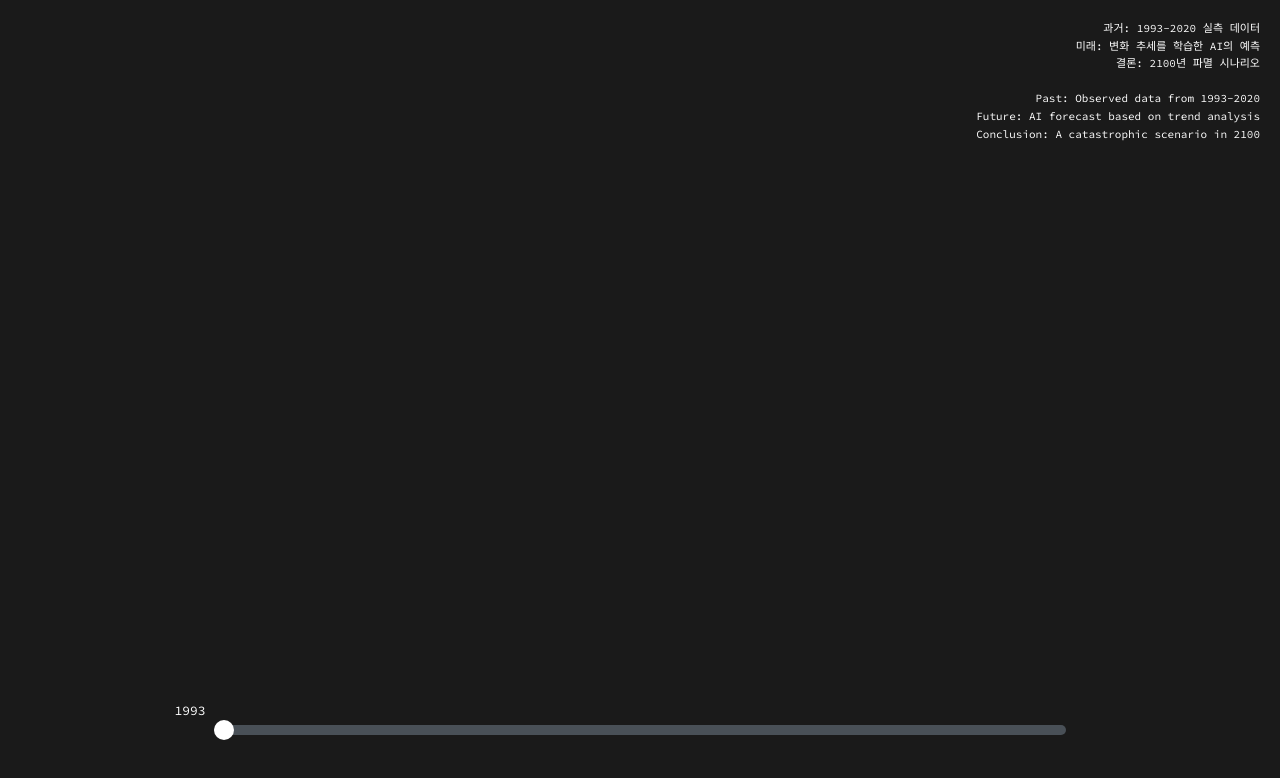
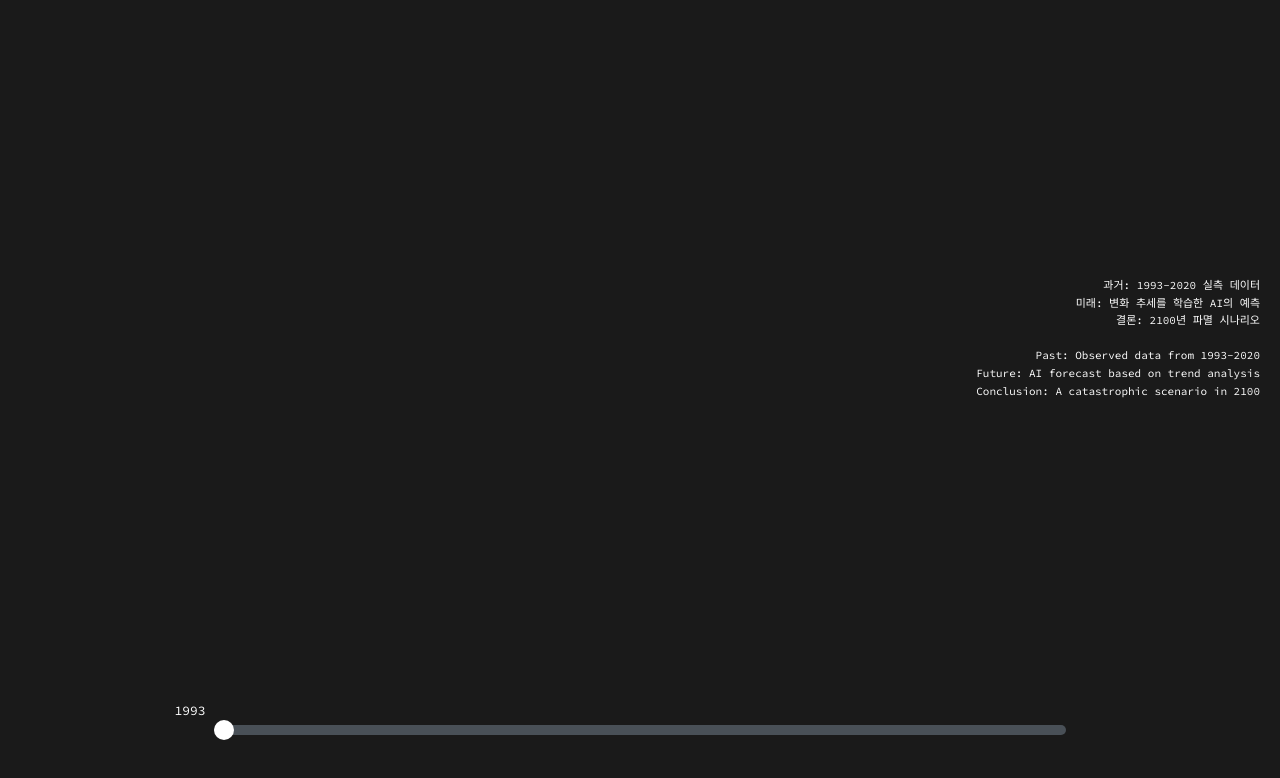
Before and after one commit to helloteamcjs/Sea-level-rise, a plain HTML site: page index.html in a window 1280 px wide. Drawn offline with Linux system fonts and the light colour scheme; a script that the page names is missing.

Commit message:
Add files via upload

```diff
--- a/index.html
+++ b/index.html
@@ -98,8 +98,9 @@
         }
         .page-title {
     position: absolute;
-            top: 20px;
+    top: 50%;
     right: 20px;
+    transform: translateY(-100%);
     text-align: right;
     font-size: 11px;
     color: white;
```
Lines whose indentation alone changed are shown as unchanged.
